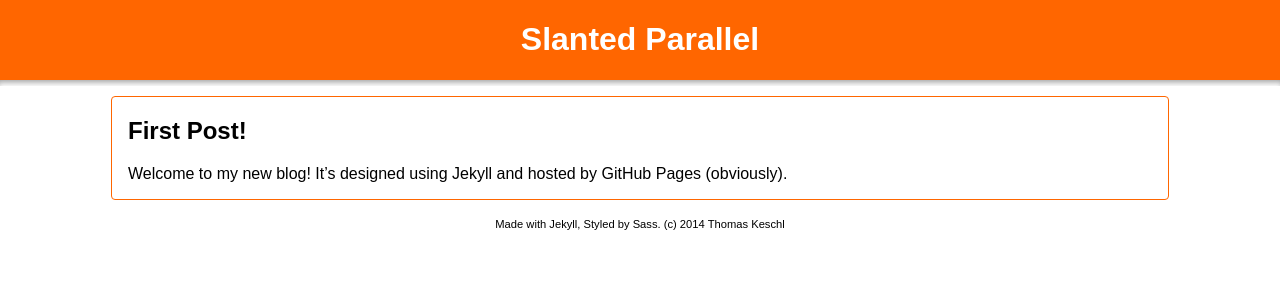
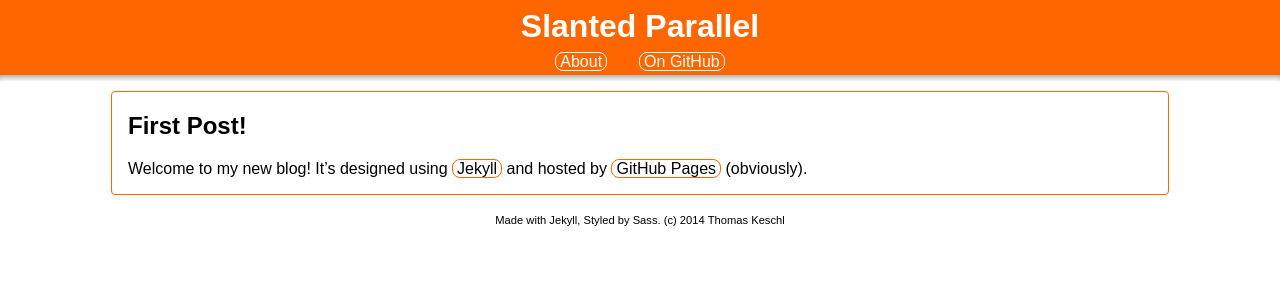
Before and after one commit to thomaskeschl/thomaskeschl.github.io, a Jekyll site: the page built from index.html, in a window 1280 px wide. Shown: the top 300 px of the page. Built offline with Jekyll 4.4.1, drawn with Linux system fonts in a browser that asks for light colours.

Commit message:
Add initial nav menu and style the links for the menu and the rest of the page.

```diff
--- a/_includes/header.html
+++ b/_includes/header.html
@@ -12,6 +12,12 @@
   <div class="body-container">
     <header>
       <h1>{{ site.title }}</h1>
+      <nav>
+        <ul>
+          <li><a href="">About</a></li>
+          <li><a href="https://github.com/thomaskeschl">On GitHub</a></li>
+        </ul>
+      </nav>
     </header>
     <main>
       <div class="main-container">
--- a/_sass/structure.scss
+++ b/_sass/structure.scss
@@ -1,5 +1,6 @@
 $font-stack:    Arial, Helvetica, sans-serif;
 $background-color: #FFF;
+$header-text-color: #FFF;
 $text-color: #000;
 $primary-highlight-color: #808080;
 $secondary-highlight-color: #F60;
@@ -13,10 +14,15 @@ $post-width: 80%;
   display: flex;
 }
 
-@mixin flex-direction-column() {
-  -ms-flex-direction: column;
-  -webkit-flex-direction: column;
-  flex-direction: column;
+@mixin flex-direction($flex-direction) {
+  -ms-flex-direction: $flex-direction;
+  -webkit-flex-direction: $flex-direction;
+  flex-direction: $flex-direction;
+}
+
+@mixin flex-wrap($flex-wrap) {
+  -webkit-flex-wrap: $flex-wrap;
+  flex-wrap: $flex-wrap;
 }
 
 @mixin flex($flex-value) {
@@ -34,7 +40,7 @@ body {
 
 .flex-column {
   @include display-flex();
-  @include flex-direction-column();
+  @include flex-direction(column);
 }
 
 .flex-column-units {
@@ -51,20 +57,53 @@ body {
   left: 0;
 }
 
+.button-link {
+  padding: 0 .25em;
+  border-width: 1px;
+  border-style: solid;
+  border-radius: .5em;
+}
+
 header {
   @include display-flex();
+  @include flex-direction(row);
+  @include flex-wrap(wrap);
   justify-content: center;
   background-color: $secondary-highlight-color;
-  color: #FFF;
+  color: $header-text-color;
+
+  h1 {
+    margin: .25em 0;
+  }
+
+  a {
+    @extend .button-link;
+    border-color: white;
+    color: $header-text-color;
+    text-decoration: none;
+  }
+
+  a:hover {
+    background-color: white;
+    color: $secondary-highlight-color;
+  }
 }
 
-a {
-  color: $text-color;
-  text-decoration: none;
-}
+nav {
+  display: block;
+  width: 100%;
 
-a:hover {
-  color: $secondary-highlight-color;
+  ul {
+    @include display-flex;
+    justify-content: center;
+    margin: 0 0 .25em 0;
+    padding: 0;
+
+    li {
+      display: block;
+      margin: 0 1em;
+    }
+  }
 }
 
 main {
@@ -77,6 +116,17 @@ main {
   display: block;
   overflow-y: auto;
   overflow-x: hidden;
+  a {
+    @extend .button-link;
+    border-color: $secondary-highlight-color;
+    color: $text-color;
+    text-decoration: none;
+  }
+
+  a:hover {
+    color: white;
+    background-color: $secondary-highlight-color;
+  }
 }
 
 .small-post {
@@ -85,6 +135,20 @@ main {
   border: solid 1px $secondary-highlight-color;
   border-radius: .25em;
   padding: 0 1em;
+
+  h2 a {
+    padding: initial;
+    border-width: 0;
+    border-style: none;
+    border-radius: 0;
+    color: $text-color;
+    text-decoration: none;
+  }
+
+  h2 a:hover {
+    color: $secondary-highlight-color;
+    background-color: initial;
+  }
 }
 
 .drop-shadow {
```
